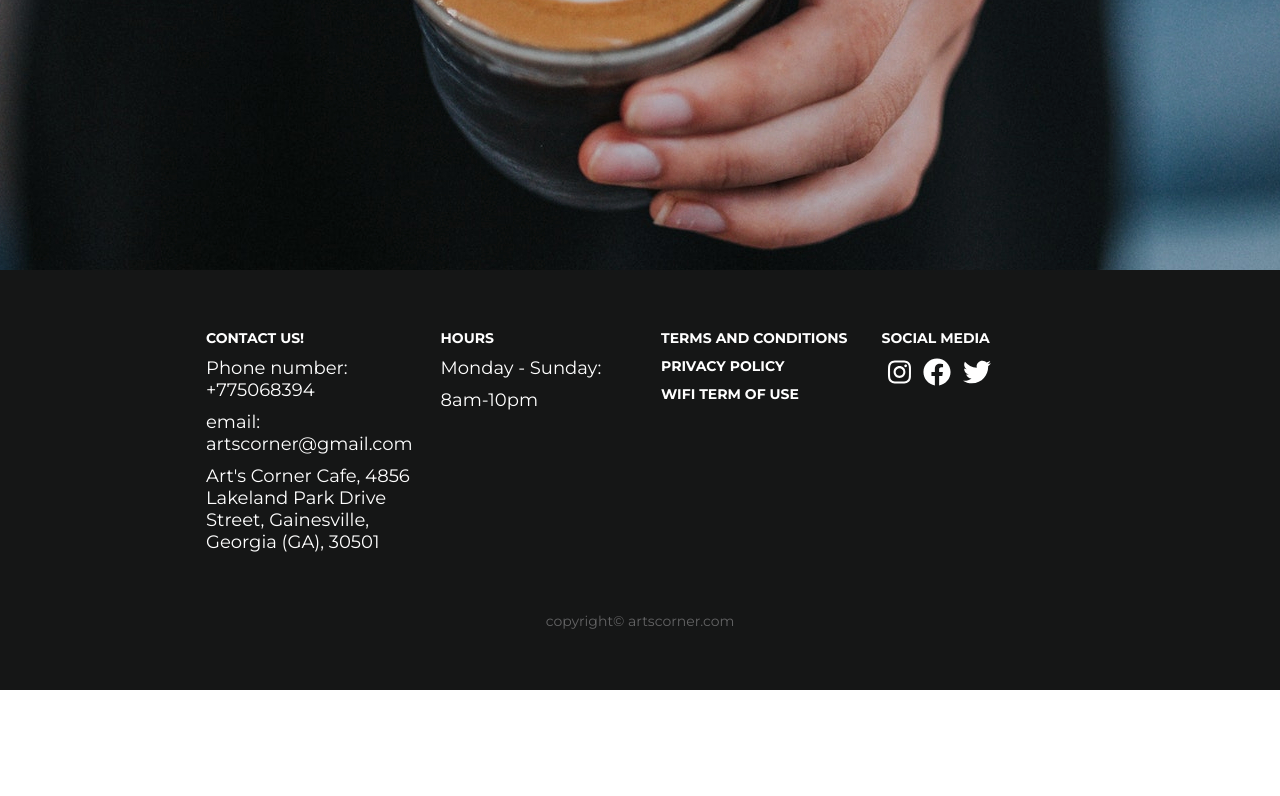
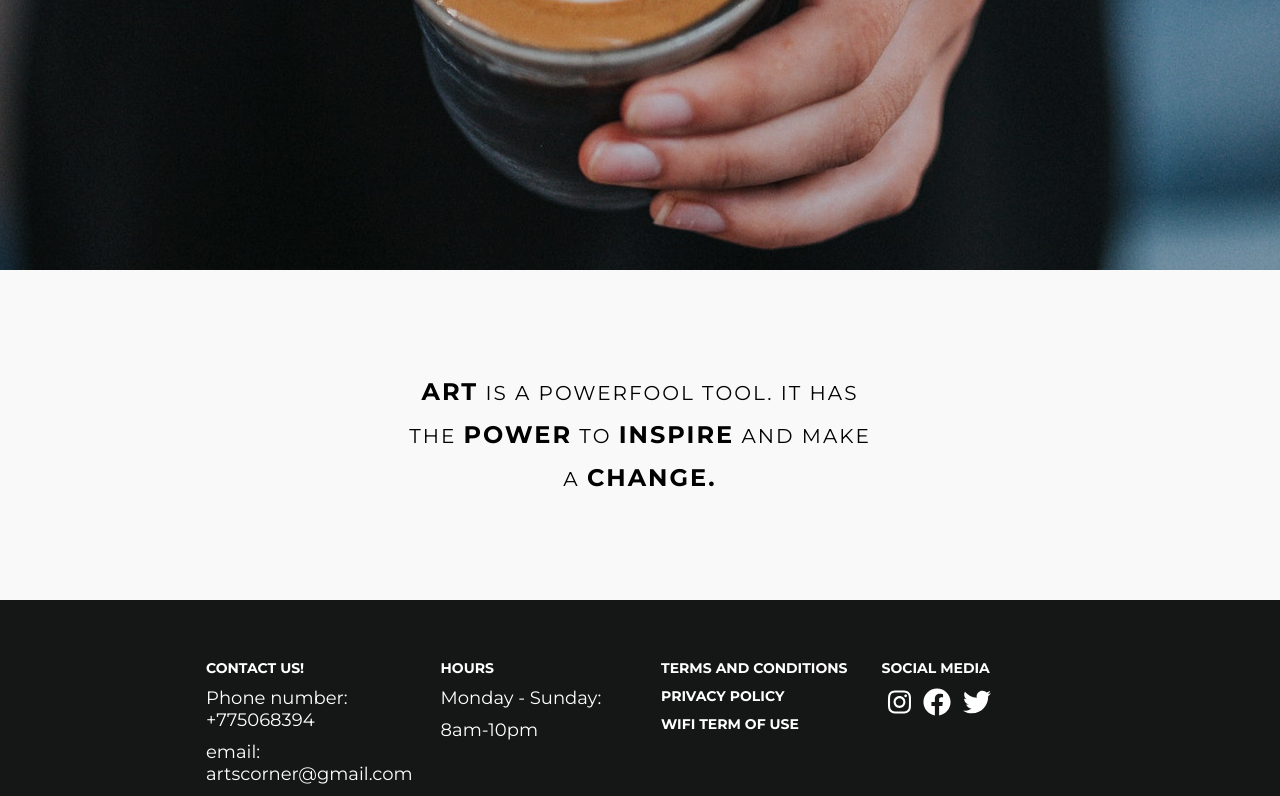
Before and after one commit to ewelina-slepko/cafe-website, a React (Create React App) app: page / in a window 1280 px wide. Shown: the part 530-1326 px from the top of the page. Before the commit the page ends 1220 px from the top, so only its background shows below. Built offline with nearby package versions, Linux system fonts and the light colour scheme.

Commit message:
Made a home page and add some styles

```diff
--- a/src/layouts/Navigation.jsx
+++ b/src/layouts/Navigation.jsx
@@ -34,7 +34,7 @@ class Navigation extends React.Component {
                 >
                     Art's Corner Café</h1>
                 <nav className="navigation">
-                    {window.innerWidth < 992 ? (
+                    {window.innerWidth < 425 ? (
                         <Menu styles={styles}
                             pageWrapId={"page-wrap"} isOpen={this.state.menuOpen}
                             onStateChange={(state) => this.handleStateChange(state)}
@@ -78,12 +78,12 @@ const styles = {
         width: '24px'
     },
     bmCross: {
-        background: '#bdc3c7'
+        background: '#878585'
     },
     bmMenuWrap: {
         position: 'fixed',
         height: '100%',
-        width: '80%'
+        width: '80%',
     },
     bmMenu: {
         background: '#ededed',
--- a/src/pages/HomePage.jsx
+++ b/src/pages/HomePage.jsx
@@ -1,9 +1,9 @@
 import React from 'react';
-
+import styles from '../styles/homePage.module.css';
 
 const HomePage = () => {
     return (
-        <div></div>
+        <div className={styles["container"]} data-aos="fade-up" data-aos-duration="3000"><span>Art</span> is a powerfool tool. It has the <span>power</span> to <span> inspire</span> and make a <span>change.</span> </div>
     );
 }
 
--- /dev/null
+++ b/src/styles/homePage.module.css
@@ -0,0 +1,25 @@
+.container{
+    padding: 80px;
+    background: none;
+    text-align: center;
+    text-transform: uppercase;
+    letter-spacing: 2px;
+    line-height: 1.8;
+}
+
+.container span{
+    font-size: 1.2em;
+    font-weight: bold;
+}
+
+@media (min-width: 992px){
+    .container{
+        padding: 100px 400px 100px 400px;
+    }
+}
+
+@media (max-width: 992px){
+    .container{
+        padding: 60px 50px 60px 50px;
+    }
+}
--- a/src/styles/navigation.css
+++ b/src/styles/navigation.css
@@ -1,4 +1,4 @@
-@media (min-width: 992px){
+@media (min-width: 425px){
     .navigation{
         z-index: 10;
         justify-content: flex-end;
@@ -59,7 +59,7 @@
   }
 }
 
-@media (max-width: 992px){
+@media (max-width: 425px){
   .navigation{
     display: flex;
     position: absolute;
```
